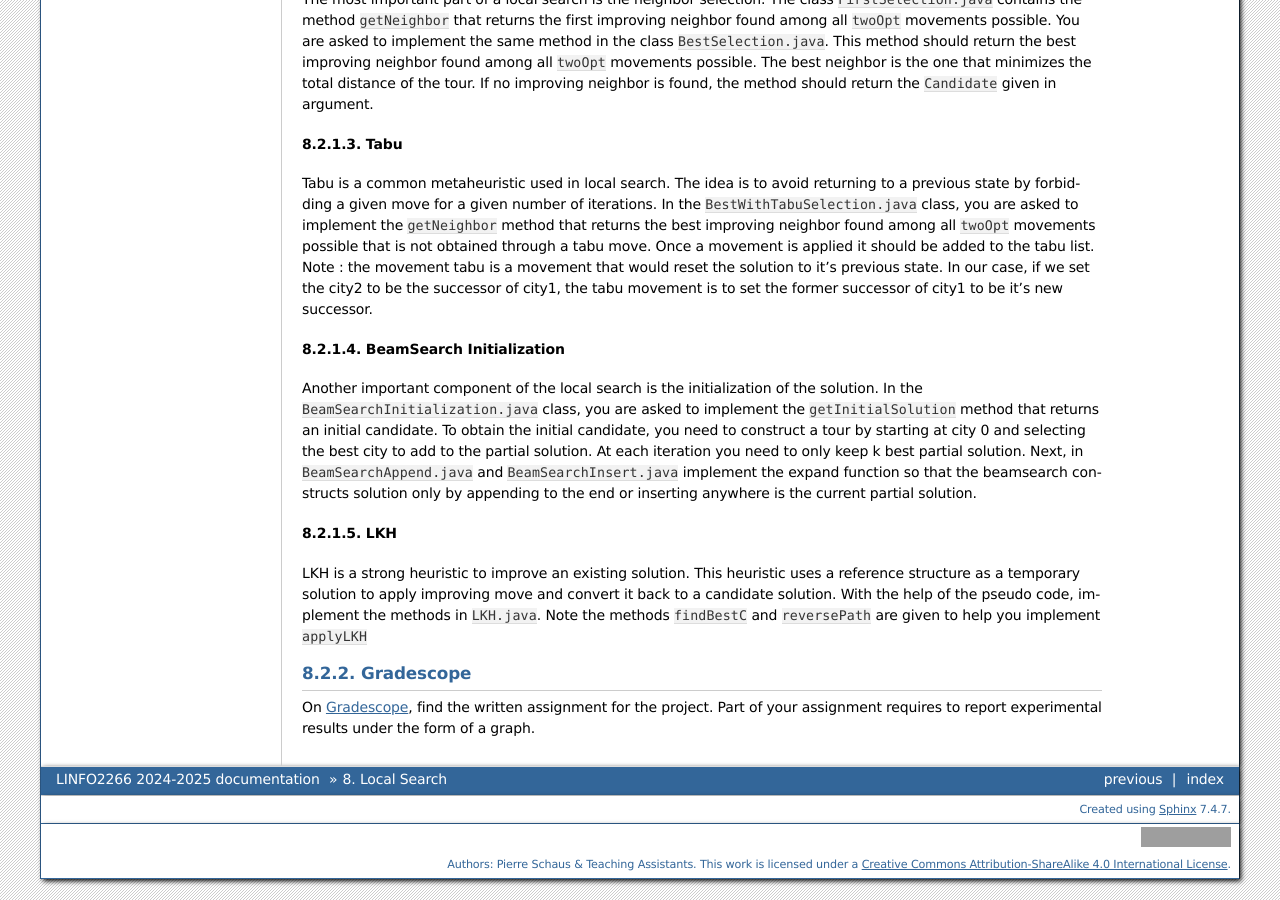
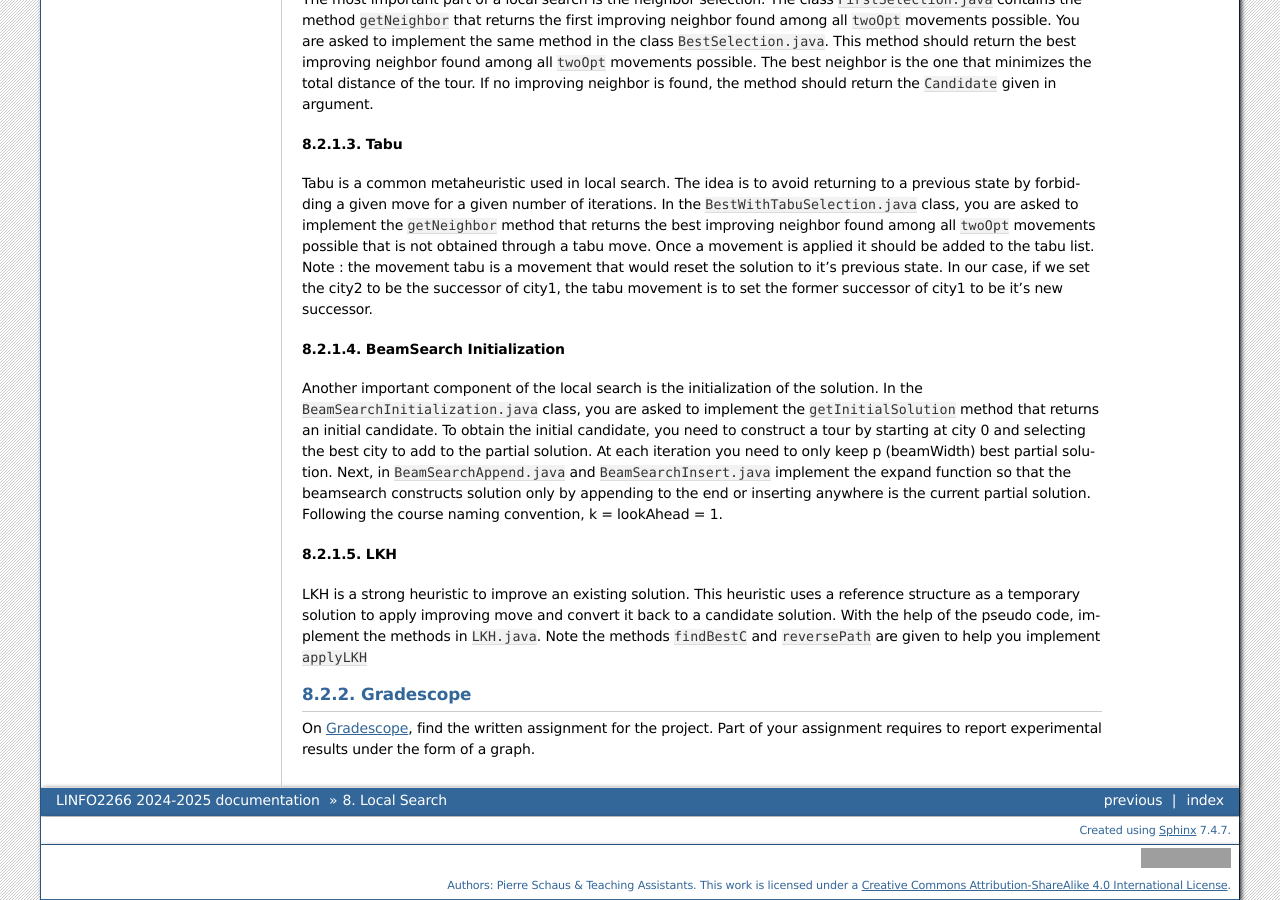
Before and after one commit to pschaus/linfo2266, a Sphinx documentation site: the page built from website/source/ls/index.rst, in a window 1280 px wide and 900 px high, scrolled down 866 px. Built offline with Sphinx 7.4.7, drawn with Linux system fonts in a browser that asks for light colours; grey boxes are pictures that could not be loaded.

Commit message:
naming unification beamsearch

```diff
--- a/website/source/ls/index.rst
+++ b/website/source/ls/index.rst
@@ -52,7 +52,7 @@ Tabu is a common metaheuristic used in local search. The idea is to avoid return
 BeamSearch Initialization
 ~~~~~~~~~~~~~~~~~~~~~~~~~~~~
 
-Another important component of the local search is the initialization of the solution. In the ``BeamSearchInitialization.java`` class, you are asked to implement the ``getInitialSolution`` method that returns an initial candidate. To obtain the initial candidate, you need to construct a tour by starting at city 0 and selecting the best city to add to the partial solution. At each iteration you need to only keep k best partial solution. Next, in ``BeamSearchAppend.java`` and ``BeamSearchInsert.java`` implement the expand function so that the beamsearch constructs solution only by appending to the end or inserting anywhere is the current partial solution.
+Another important component of the local search is the initialization of the solution. In the ``BeamSearchInitialization.java`` class, you are asked to implement the ``getInitialSolution`` method that returns an initial candidate. To obtain the initial candidate, you need to construct a tour by starting at city 0 and selecting the best city to add to the partial solution. At each iteration you need to only keep p (beamWidth) best partial solution. Next, in ``BeamSearchAppend.java`` and ``BeamSearchInsert.java`` implement the expand function so that the beamsearch constructs solution only by appending to the end or inserting anywhere is the current partial solution. Following the course naming convention, k = lookAhead = 1.
 
 LKH
 ~~~~~~~~~~~~~~
```
